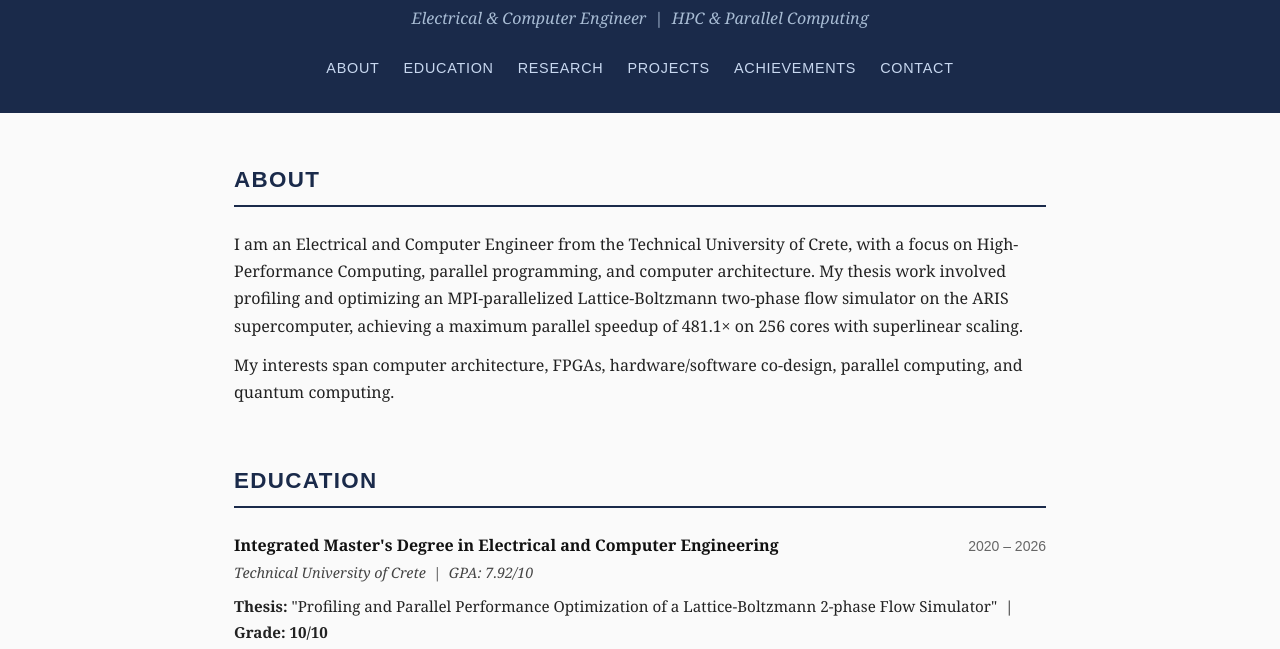
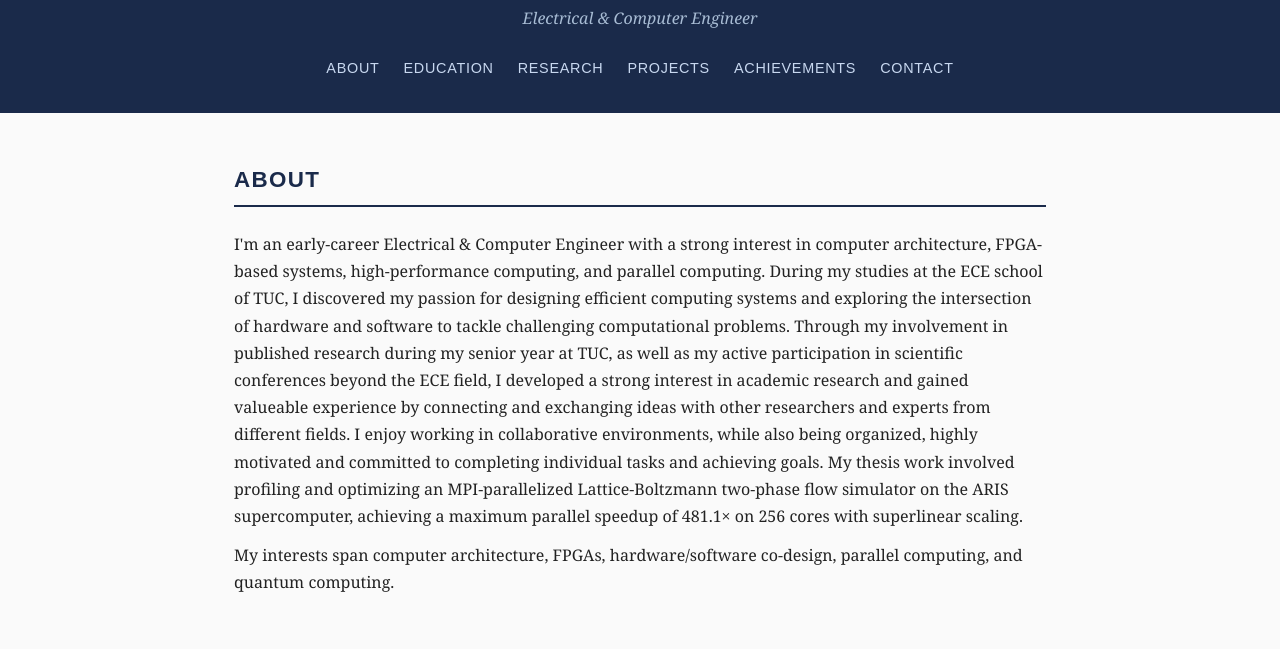
Before and after one commit to nmalamas/nmalamas.github.io, a plain HTML site: page index.html in a window 1280 px wide. Shown: the part 116-765 px from the top of the page. Drawn offline with Linux system fonts and the light colour scheme.

Commit message:
Change in About section

```diff
--- a/index.html
+++ b/index.html
@@ -14,7 +14,7 @@
 
   <header>
     <h1>Nikolaos Malamas</h1>
-    <p class="tagline">Electrical &amp; Computer Engineer &nbsp;|&nbsp; HPC &amp; Parallel Computing</p>
+    <p class="tagline">Electrical &amp; Computer Engineer</p>
     <nav>
       <a href="#about">About</a>
       <a href="#education">Education</a>
@@ -31,8 +31,13 @@
     <section id="about">
       <h2>About</h2>
       <p>
-        I am an Electrical and Computer Engineer from the Technical University of Crete,
-        with a focus on High-Performance Computing, parallel programming, and computer architecture.
+        I'm an early-career Electrical & Computer Engineer with a strong interest in computer architecture, FPGA-based systems, high-performance computing, and parallel computing.
+
+During my studies at the ECE school of TUC, I discovered my passion for designing efficient computing systems and exploring the intersection of hardware and software to tackle challenging computational problems.
+
+Through my involvement in published research during my senior year at TUC, as well as my active participation in scientific conferences beyond the ECE field, I developed a strong interest in academic research and gained valueable experience by connecting and exchanging ideas with other researchers and experts from different fields.
+
+I enjoy working in collaborative environments, while also being organized, highly motivated and committed to completing individual tasks and achieving goals.
         My thesis work involved profiling and optimizing an MPI-parallelized Lattice-Boltzmann
         two-phase flow simulator on the ARIS supercomputer, achieving a maximum parallel speedup
         of 481.1× on 256 cores with superlinear scaling.
```
